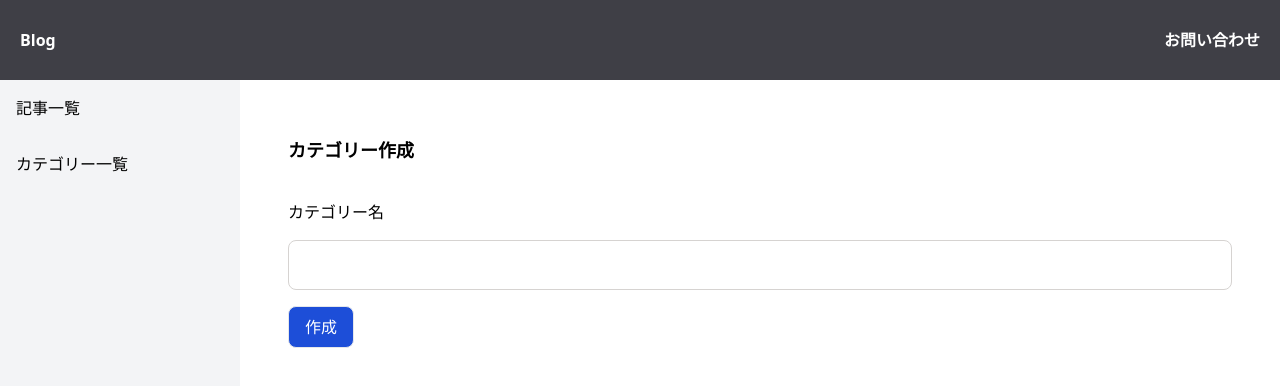
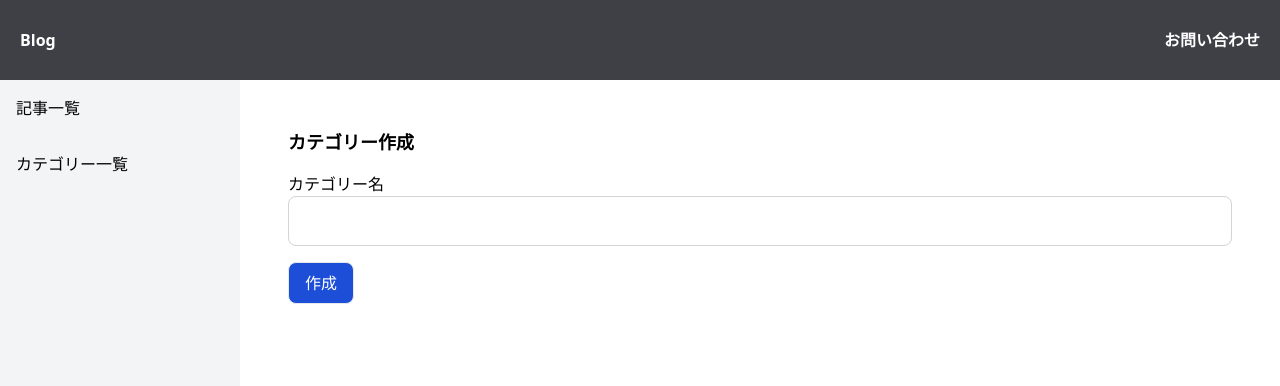
Before and after one commit to yuka01241019/chapter-8app, a Next.js app: page /admin/categories/new in a window 1280 px wide. Shown: the top 386 px of the page. Built offline with nearby package versions, Linux system fonts and the light colour scheme.

Commit message:
カテゴリーページ修正

```diff
--- a/src/app/admin/categories/[id]/page.tsx
+++ b/src/app/admin/categories/[id]/page.tsx
@@ -3,9 +3,10 @@
 import { useParams } from "next/navigation";
 import { useRouter } from "next/navigation";
 import { useEffect, useState } from "react";
+import { CategoryForm } from "../../posts/_components/CategoryForm";
 
 //カテゴリー編集(更新、削除)ページ
-const EditCategoryPage: React.FC  = () => {
+const EditCategoryPage: React.FC = () => {
   const { id } = useParams(); //ルートのIDを取得
   const router = useRouter();
   const [name, setName] = useState(""); //初期値は空
@@ -20,8 +21,7 @@ const EditCategoryPage: React.FC  = () => {
   }, [id]);
 
   //編集処理(PUT)
-  const handleUpdate = async (e: React.FormEvent) => {
-    e.preventDefault();
+  const handleUpdate = async (name: string) => {
     const res = await fetch(`/api/admin/categories/${id}`, {
       method: "PUT",
       headers: { "Content-Type": "application/json" }, //json形式で送る
@@ -49,31 +49,15 @@ const EditCategoryPage: React.FC  = () => {
     }
   };
   return (
-    <form onSubmit={handleUpdate} className="space-y-4 p-4">
+    <div className="space-y-4 p-4">
       <h1 className="text-lg font-bold mb-4">カテゴリー編集</h1>
-      <label>カテゴリー名</label>
-      <input
-        type="text"
-        value={name}
-        onChange={(e) => setName(e.target.value)}
-        className="border border-stone-300 rounded-lg p-3 w-full"
-      ></input>
-      <div className="flex gap-4">
-        <button
-          type="submit"
-          className="py-2 px-4 border block rounded-lg  text-white bg-blue-700"
-        >
-          更新
-        </button>
-        <button
-          type="button"
-          onClick={handleDelete}
-          className="py-2 px-4 border block rounded-lg  text-white bg-red-600"
-        >
-          削除
-        </button>
-      </div>
-    </form>
+      <CategoryForm
+        onSubmit={handleUpdate}
+        onDelete={handleDelete}
+        defaultValue={name}
+        submitLabel="更新"
+      />
+    </div>
   );
 };
 
--- a/src/app/admin/categories/new/page.tsx
+++ b/src/app/admin/categories/new/page.tsx
@@ -2,8 +2,29 @@
 
 import { CategoryForm } from "../../posts/_components/CategoryForm";
 
-const CreateCategories: React.FC  = () => {
-  return <CategoryForm />;
+const CreateCategories: React.FC = () => {
+  const handleSubmit = async (name: string) => {
+    const res = await fetch("/api/admin/categories", {
+      // 第2引数はHTTPリクエストを送信するための関数
+      method: "POST",
+      headers: { "Content-Type": "application/json" }, //json形式で送る
+      body: JSON.stringify({
+        name,
+      }),
+    });
+    if (res.ok) {
+      alert("カテゴリーを作成しました。");
+      // setName(""); //フォームリセット
+    } else {
+      alert("エラーが発生しました。");
+    }
+  };
+  return (
+    <div className="space-y-4 p-4">
+      <h1 className="text-lg font-bold mb-4">カテゴリー作成</h1>
+      <CategoryForm onSubmit={handleSubmit} submitLabel="作成" />
+    </div>
+  );
 };
 
 export default CreateCategories;
--- a/src/app/admin/posts/_components/CategoryForm.tsx
+++ b/src/app/admin/posts/_components/CategoryForm.tsx
@@ -1,46 +1,57 @@
 "use client";
 
-import { useState } from "react";
+import { useEffect, useState } from "react";
 
-//カテゴリー新規作成コンポーネント
-export const CategoryForm: React.FC = () => {
-  const [name, setName] = useState("");
+//このコンポーネントが受け取る値(props)の型定義
+type Props = {
+  onSubmit: (name: string) => void; //送信ボタンを押したときの関数(何も返さない関数)
+  onDelete?: () => void; //削除ボタンの時だけ使うのでオプショナル(何も返さない関数)
+  defaultValue?: string; //初期の入力値（空文字や既存のカテゴリー名）ル
+  submitLabel: string; //ボタンに表示するラベル(作成)
+};
+
+//カテゴリー新規作成、編集　共通コンポーネント
+export const CategoryForm: React.FC<Props> = ({
+  onSubmit,
+  onDelete,
+  defaultValue = "", //propsがなかった時に空文字を使うため = ""としてる
+  submitLabel,
+}) => {
+  const [name, setName] = useState(defaultValue); //カテゴリー名の入力欄の値を保持
+  useEffect(() => {
+    setName(defaultValue); //defaultValueが変わった時に入力欄も更新(編集ページから新しいカテゴリーが読み込まれたとき用)
+  }, [defaultValue]);
   const handleSubmit = async (e: React.FormEvent) => {
     //フォームが送信された時に動く関数
     e.preventDefault(); //フォーム送信時のリロードを防ぐ役割
-    const res = await fetch("/api/admin/categories", {
-      // 第2引数はHTTPリクエストを送信するための関数
-      method: "POST",
-      headers: { "Content-Type": "application/json" }, //json形式で送る
-      body: JSON.stringify({
-        name,
-      }),
-    });
-
-    if (res.ok) {
-      alert("カテゴリーを作成しました。");
-      setName(""); //フォームリセット
-    } else {
-      alert("エラーが発生しました。");
-    }
+    onSubmit(name); //今の入力値を外に渡す（親コンポーネントが処理）
   };
 
   return (
-    <form onSubmit={handleSubmit} className="space-y-4 p-4">
-      <h1 className="text-lg font-bold mb-9 mt-2">カテゴリー作成</h1>
+    <form onSubmit={handleSubmit} >
       <label>カテゴリー名</label>
       <input
         type="text"
         value={name}
         onChange={(e) => setName(e.target.value)}
-        className="border border-stone-300 rounded-lg p-3 w-full"
+        className="border border-stone-300 rounded-lg p-3 w-full mb-4"
       ></input>
-      <button
-        type="submit"
-        className="py-2 px-4 border block rounded-lg  text-white bg-blue-700"
-      >
-        作成
-      </button>
+      <div className="flex gap-4">
+        <button
+          type="submit"
+          className="py-2 px-4 border block rounded-lg  text-white bg-blue-700"
+        >
+          {submitLabel}
+        </button>
+        {/* onDeleteが渡された時だけ削除ボタンを表示するように(個別編集ページ用) */}
+        {onDelete && (
+          <button
+            type="button"
+            onClick={onDelete}
+            className="py-2 px-4 border block rounded-lg  text-white bg-red-600"
+          >削除</button>
+        )}
+      </div>
     </form>
   );
 };
```
